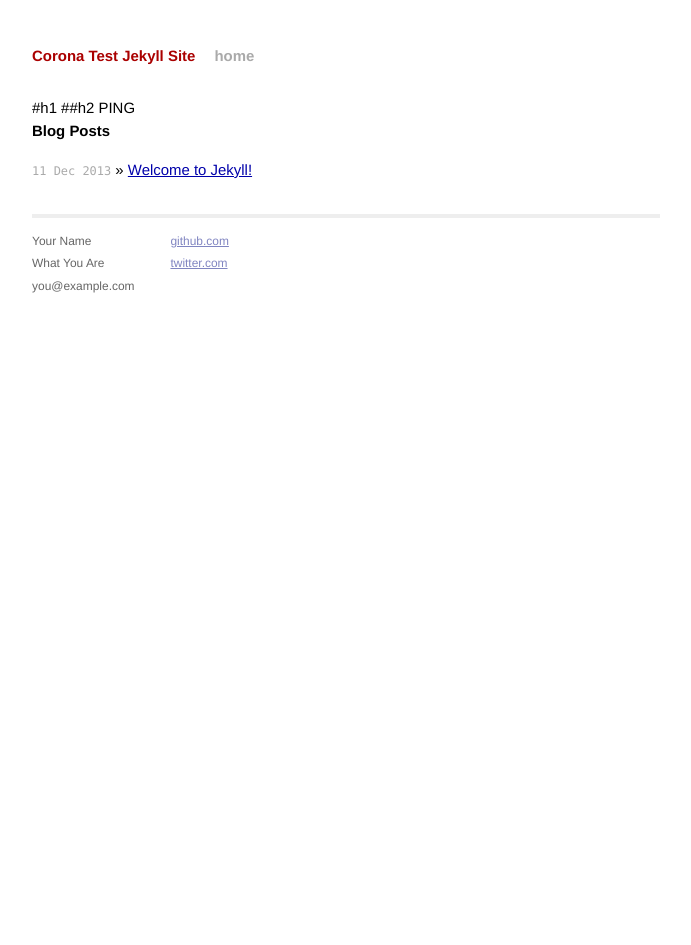
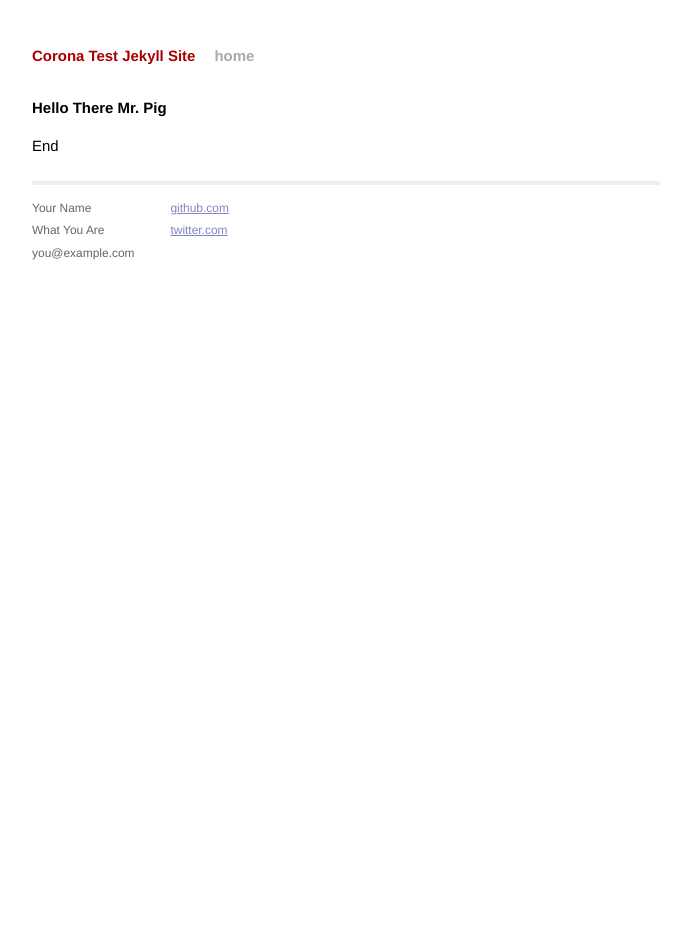
Before and after one commit to mattcorona/ck-jkl-test, a Jekyll site: the page built from index.html, in a window 1280 px wide. Shown: the whole page, without its empty margins (294-985 px from the left). Built offline with Jekyll 4.4.1, drawn with Linux system fonts in a browser that asks for light colours; Markdown is read by kramdown in place of the engine named in the settings.

Commit message:
Update index.html

```diff
--- a/index.html
+++ b/index.html
@@ -3,15 +3,15 @@ layout: default
 title: Your New Jekyll Site
 ---
 
-#h1
-##h2
-PING
+<h1>Hello There Mr. Pig</h1>
 
-<div id="home">
+<!-- div id="home">
   <h1>Blog Posts</h1>
   <ul class="posts">
     {% for post in site.posts %}
       <li><span>{{ post.date | date_to_string }}</span> &raquo; <a href="{{ site.baseurl }}/{{ post.url }}">{{ post.title }}</a></li>
     {% endfor %}
   </ul>
-</div>
+</div -->
+
+<h2></h2>End</h2>
```
